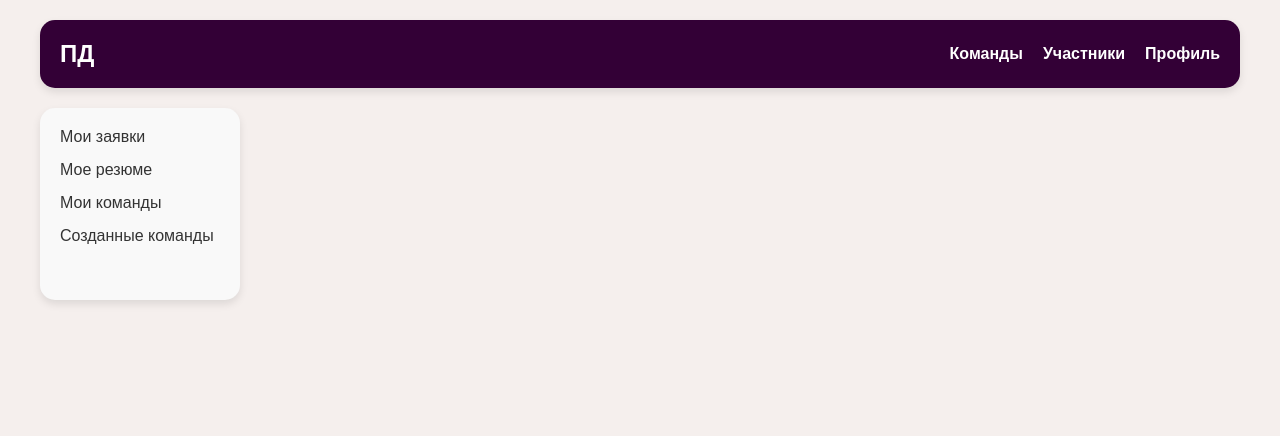
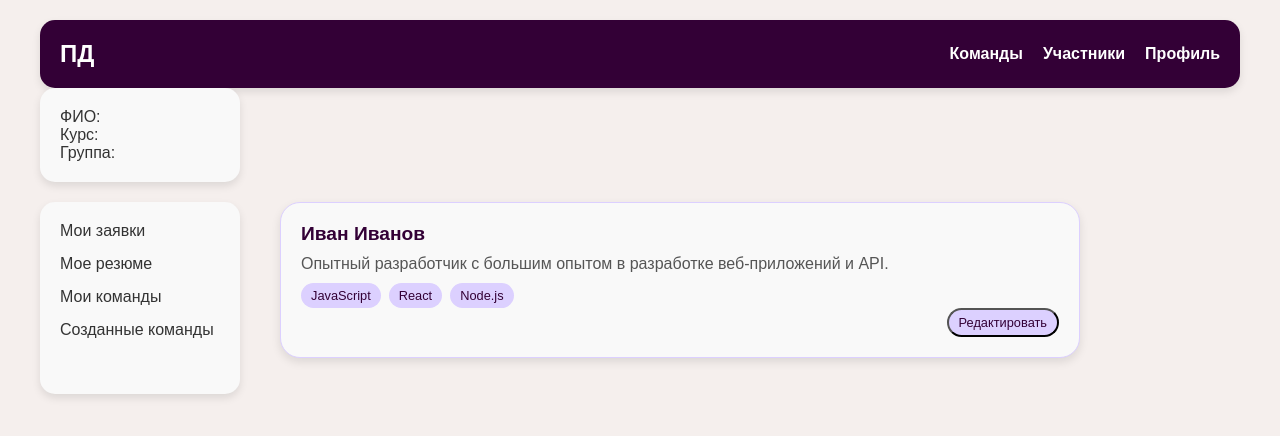
Before and after one commit to Ekaterina0801/PDSelectorFrontend, a React (Vite) app: page /profile in a window 1280 px wide. Both pictures are taken after a click on the link "Мое резюме". Shown: the top 436 px of the page. Built offline with nearby package versions, Linux system fonts and the light colour scheme.

Commit message:
add profile functions

```diff
--- /dev/null
+++ b/src/components/created-commands/CreatedCommands.jsx
@@ -0,0 +1,62 @@
+import React, { useState } from 'react';
+import "./style.css";
+
+let tags= ['JavaScript', 'React', 'Node.js'];
+
+const CreatedCommands = () => {
+    const [isEditing, setIsEditing] = useState(false);
+    const [infoText, setInfoText] = useState("Опытный разработчик с большим опытом в разработке веб-приложений и API.");
+    const [tagsText, setTagsText] = useState(tags);
+
+    const handleChange = (event) => {
+        setInfoText(event.target.value);
+    };
+
+    const tagsChange = (event) => {
+        tags =event.target.value.split(",");
+
+        setTagsText(tags);
+    };
+
+    const toggleEdit = () => {
+        setIsEditing(prev => !prev);
+    };
+
+    return (
+        <div className="my-resume">
+            <div className="my-resume-name">Иван Иванов</div>
+            {isEditing ? (
+                <>
+                <h5>Информация о себе:</h5>
+                <textarea className="info"
+                    type="text"
+                    value={infoText}
+                    onChange={handleChange}
+                />
+                <h5>Теги:</h5>
+                <input className="tags-input"
+                    type="text"
+                    value={tagsText}
+                    onChange={tagsChange}
+                />
+                </>
+            ) : (
+                <>
+                <div className="main-info">{infoText}</div>
+                <div className="card-tags">
+
+                {tags.map((tag, index) => (
+                    <span key={index} className="card-tag">{tag}</span>
+                ))}
+
+                </div>
+                </>
+            )}
+            <button className="button-input" onClick={toggleEdit}>
+                {isEditing ? 'Сохранить' : 'Редактировать'}
+            </button>
+        </div>
+    );
+};
+
+export default CreatedCommands;
--- /dev/null
+++ b/src/components/data-about-student/DataAboutStudent.jsx
@@ -0,0 +1,15 @@
+import React from 'react';
+import './style.css';
+
+
+const DataAboutStudent = () => {
+    return (
+    <div className="fio">
+        <span>ФИО: </span>
+        <span>Курс: </span>
+        <span>Группа: </span>
+    </div>
+    );
+};
+
+export default DataAboutStudent;
--- /dev/null
+++ b/src/components/data-about-student/style.css
@@ -0,0 +1,14 @@
+/* Sidebar Styles */
+.fio {
+    width: 200px;
+    padding: 20px;
+    background-color: #f9f9f9;
+    border-radius: 15px;
+    box-shadow: 0 4px 8px rgba(0, 0, 0, 0.1);
+    color: #333;
+    flex-shrink: 0;
+    margin-right: 20px;
+    display: flex;
+    flex-direction: column;
+    align-items: start;
+}
--- a/src/components/resume/Resume.jsx
+++ /dev/null
@@ -1,13 +0,0 @@
-import React from 'react';
-import './style.css';
-
-
-const Resume = () => {
-    return (
-    <div className="my-resume">
-
-    </div>
-    );
-};
-
-export default Resume;
--- /dev/null
+++ b/src/components/text-field-edit/TextFieldEdit.jsx
@@ -0,0 +1,79 @@
+import React, { useState } from 'react';
+import "./style.css";
+/*
+const Resume = () => {
+  return (
+    <div className="my-resume">
+      <div className="my-resume-name">Иван Иванов</div>
+      <div className="main-info">
+        Опытный разработчик с большим опытом в разработке веб-приложений и API.
+      </div>
+      <div className="card-tags">
+        <span className="card-tag">JavaScript</span>
+        <span className="card-tag">React</span>
+        <span className="card-tag">Node.js</span>
+      </div>
+    </div>
+  );
+};
+*/
+
+let tags= ['JavaScript', 'React', 'Node.js'];
+
+const Resume = () => {
+    const [isEditing, setIsEditing] = useState(false);
+    const [infoText, setInfoText] = useState("Опытный разработчик с большим опытом в разработке веб-приложений и API.");
+    const [tagsText, setTagsText] = useState(tags);
+
+    const handleChange = (event) => {
+        setInfoText(event.target.value);
+    };
+
+    const tagsChange = (event) => {
+        tags =event.target.value.split(",");
+
+        setTagsText(tags);
+    };
+
+    const toggleEdit = () => {
+        setIsEditing(prev => !prev);
+    };
+
+    return (
+        <div className="my-resume">
+            <div className="my-resume-name">Иван Иванов</div>
+            {isEditing ? (
+                <>
+                <h5>Информация о себе:</h5>
+                <textarea className="info"
+                    type="text"
+                    value={infoText}
+                    onChange={handleChange}
+                />
+                <h5>Теги:</h5>
+                <input className="tags-input"
+                    type="text"
+                    value={tagsText}
+                    onChange={tagsChange}
+                />
+                </>
+            ) : (
+                <>
+                <div className="main-info">{infoText}</div>
+                <div className="card-tags">
+
+                {tags.map((tag, index) => (
+                    <span key={index} className="card-tag">{tag}</span>
+                ))}
+
+                </div>
+                </>
+            )}
+            <button className="button-input" onClick={toggleEdit}>
+                {isEditing ? 'Сохранить' : 'Редактировать'}
+            </button>
+        </div>
+    );
+};
+
+export default Resume;
--- /dev/null
+++ b/src/components/text-field-edit/style.css
@@ -0,0 +1,71 @@
+.my-resume {
+    width: calc(100% - 40px);
+    max-width: 800px;
+    background-color: #f9f9f9;
+    border-radius: 20px;
+    box-shadow: 0 4px 10px rgba(0, 0, 0, 0.1);
+    overflow: hidden;
+    text-align: left;
+    padding: 20px;
+    margin-bottom: 20px;
+    border: 1px solid var(--purple-light);
+    transition: transform 0.3s, box-shadow 0.3s;
+}
+
+.my-resume-name {
+    font-size: 1.2rem;
+    font-weight: 600;
+    color: var(--purple);
+    margin-bottom: 10px;
+}
+
+.main-info {
+    font-size: 1rem;
+    color: #555;
+    margin-bottom: 10px;
+}
+
+.button-input{
+    background-color: var(--purple-light);
+    color: var(--purple);
+    padding: 5px 10px;
+    border-radius: 15px;
+    font-size: 0.8rem;
+    float: right;
+}
+
+.info{
+    width: calc(100% - 40px);
+    max-width: 800px;
+    height: 100px;
+    resize: none;
+    border-radius: 20px;
+    text-align: left;
+    padding: 20px;
+    margin-bottom: 20px;
+    margin-top: 10px;
+}
+
+.tags-input{
+    width: calc(100% - 40px);
+    max-width: 800px;
+    border-radius: 20px;
+    text-align: left;
+    padding: 20px;
+    margin-bottom: 20px;
+    margin-top: 10px;
+}
+
+.card-tags {
+    display: flex;
+    flex-wrap: wrap;
+    gap: 8px;
+}
+
+.card-tag {
+    background-color: var(--purple-light);
+    color: var(--purple);
+    padding: 5px 10px;
+    border-radius: 15px;
+    font-size: 0.8rem;
+}
--- a/src/pages/ProfilePage.jsx
+++ b/src/pages/ProfilePage.jsx
@@ -1,7 +1,9 @@
 import Navbar from "../components/navbar/Navbar";
 import Sidebar from "../components/sidebar/Sidebar";
 import Card from "../components/card-my-resume/CardMyResume";
-import Resume from "../components/resume/Resume";
+import TextFieldEdit from "../components/text-field-edit/TextFieldEdit";
+import CreatedCommands from "../components/created-commands/CreatedCommands";
+import DataAboutStudent from "../components/data-about-student/DataAboutStudent";
 import MainContent from "../components/main-section/MainSection";
 import React, { useState } from "react";
 /*
@@ -84,21 +86,20 @@ const ProfilePage = () => {
       case "My resume":
         return (
           <div>
-            {<Resume />}
+            {<TextFieldEdit />}
           </div>
         );
       case "My commands":
         return (
           <div>
             <h2>Messages Component</h2>
-            {/* Ваш код для компонента сообщений */}
+            {/*TODO*/}
           </div>
         );
       case "Created commands":
         return (
           <div>
-            <h2>Messages Component</h2>
-            {/* Ваш код для компонента сообщений */}
+            {<CreatedCommands />}
           </div>
         );
       default:
@@ -109,6 +110,7 @@ const ProfilePage = () => {
   return (
     <>
       <Navbar />
+      <DataAboutStudent />
       <div className="container">
         <Sidebar onItemClick={setCurrentContent} />
         <MainContent>{renderMainContent()}</MainContent>
```
Also changed, not shown: src/components/created-commands/style.css (added).
